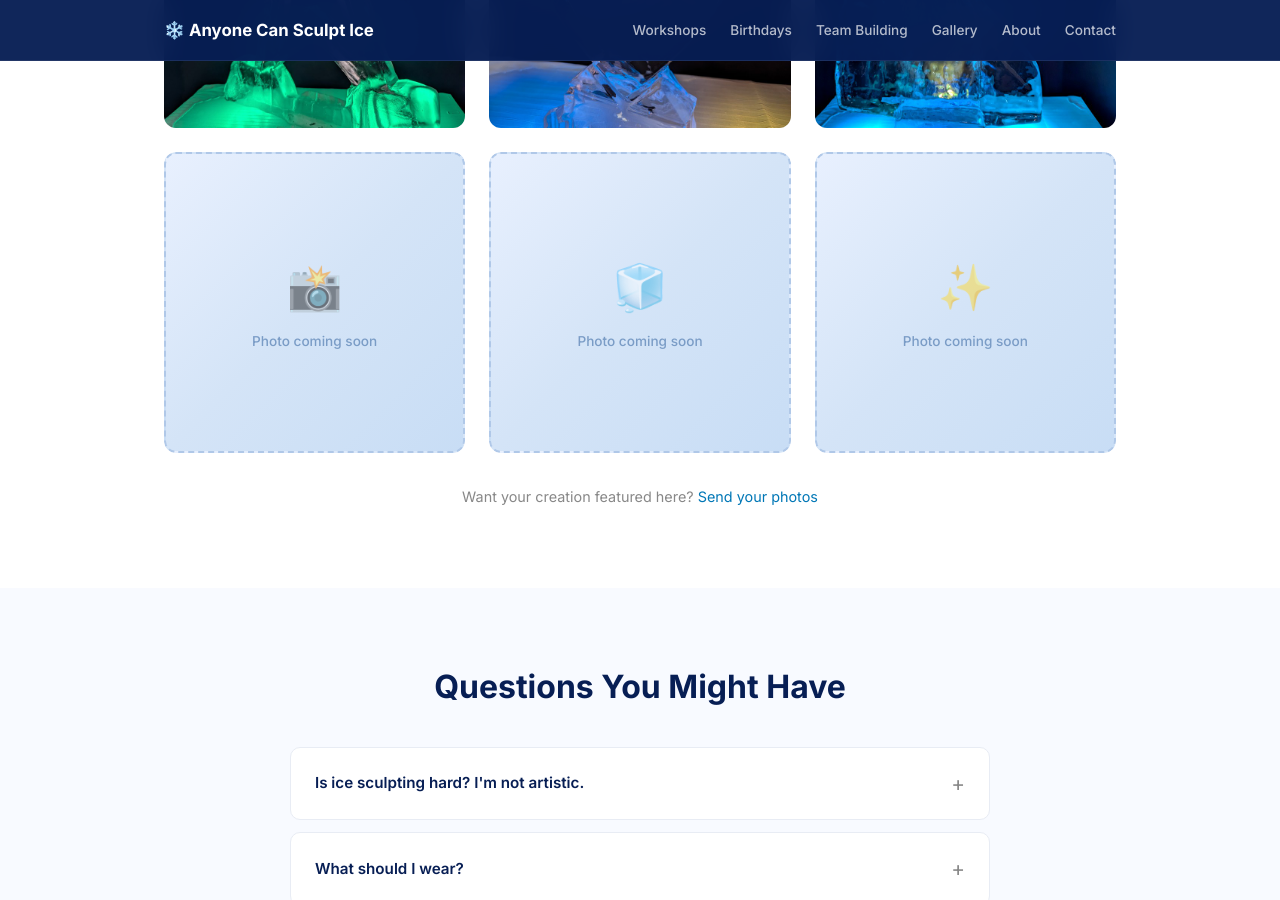
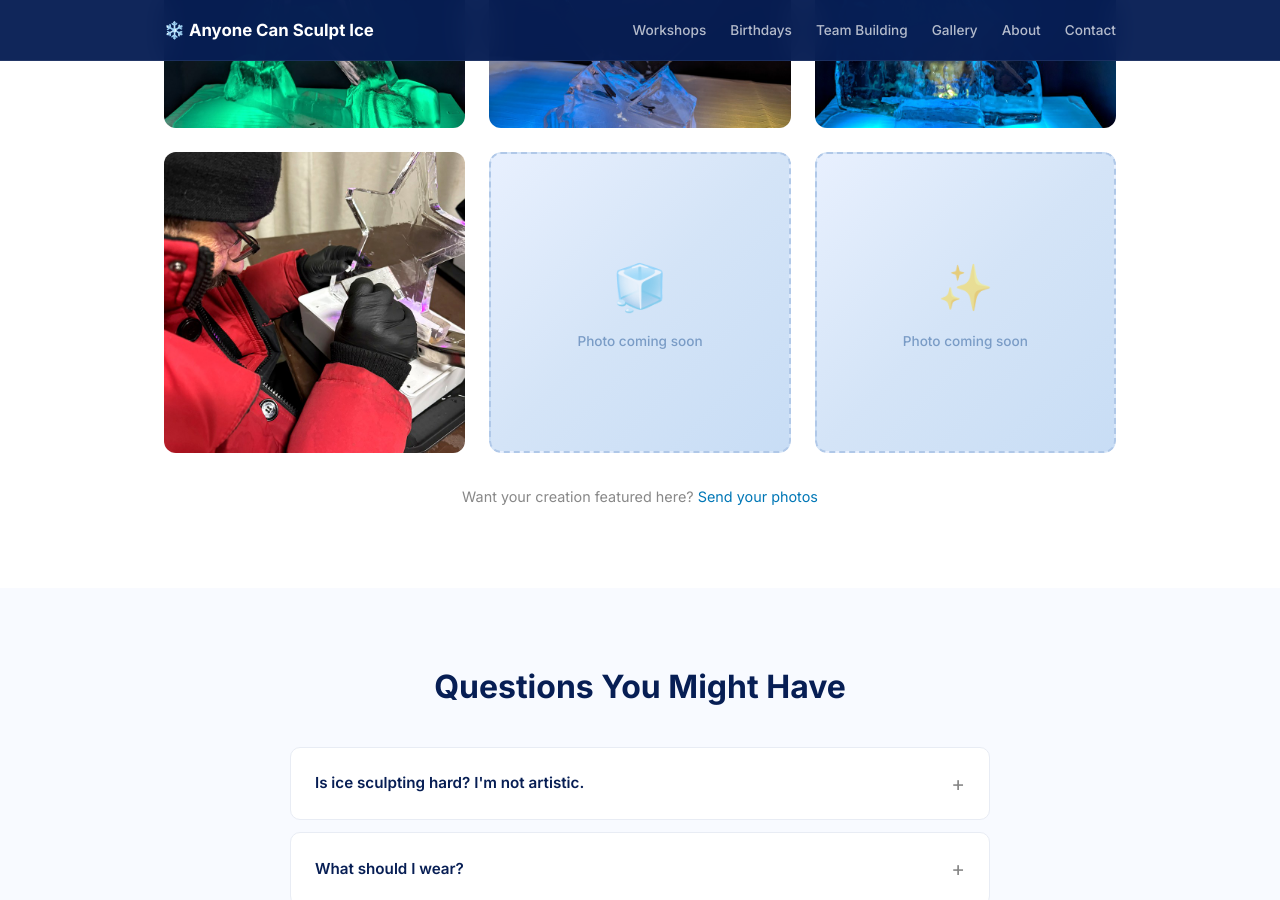
Before and after one commit to sufaice/anyonecansculptice.com, a Jekyll site: the page built from index.html, in a window 1280 px wide and 900 px high, scrolled down 4212 px. Built offline with Jekyll 4.4.1, drawn with Linux system fonts in a browser that asks for light colours.

Commit message:
feat(gallery): add ice-carving action photo
Workshop shot of the carver shaping a star - 800x800 square crop
centred on person + sculpture, with light enhancement.

```diff
--- a/index.html
+++ b/index.html
@@ -171,10 +171,9 @@ title: Anyone Can Sculpt Ice — Ottawa's Hands-On Ice Sculpting Workshops
              loading="lazy" width="800" height="800">
       </div>
       <div class="gallery-card">
-        <div class="gallery-placeholder">
-          <span class="gallery-icon">📸</span>
-          <span class="gallery-label">Photo coming soon</span>
-        </div>
+        <img src="assets/gallery/carving-star-800.jpg"
+             alt="Ice carver in a red parka shaping a star sculpture by hand"
+             loading="lazy" width="800" height="800">
       </div>
       <div class="gallery-card">
         <div class="gallery-placeholder">
```
Also changed, not shown: assets/gallery/carving-star-800.jpg (added).
